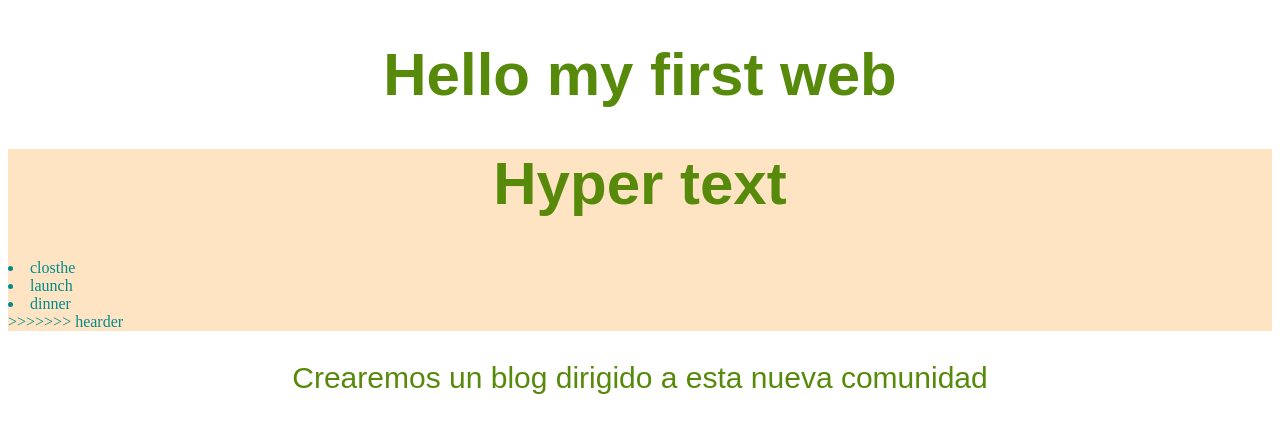
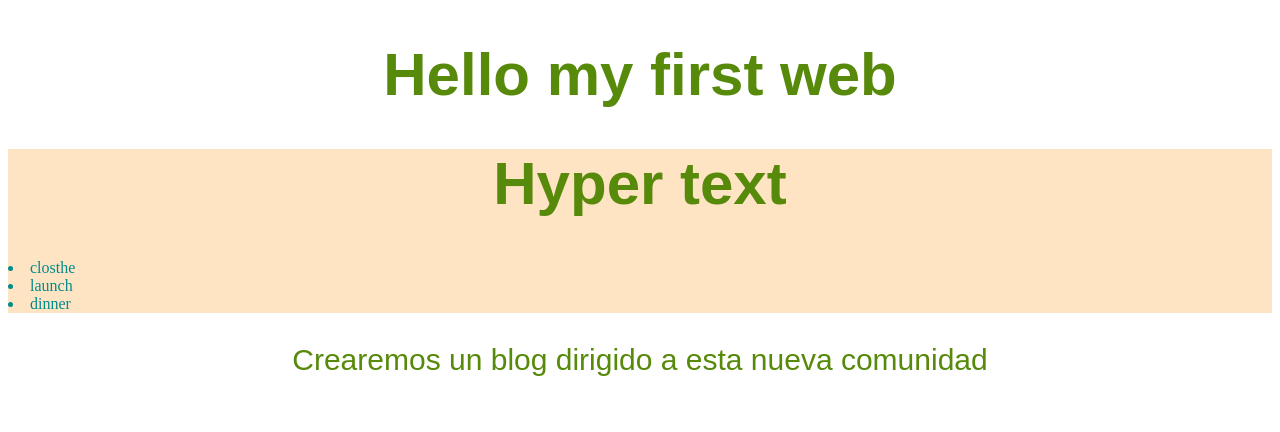
Before and after one commit to HubertRicardo/primerprueva, a plain HTML site: page index.html in a window 1280 px wide. Drawn offline with Linux system fonts and the light colour scheme.

Commit message:
arreglando fix

```diff
--- a/index.html
+++ b/index.html
@@ -11,7 +11,6 @@
         <li>closthe</li>
         <li>launch</li>
         <li>dinner</li>
->>>>>>> hearder
     </div>
     <div id="content">
         <p>Crearemos un blog dirigido a esta nueva comunidad</p>
```
